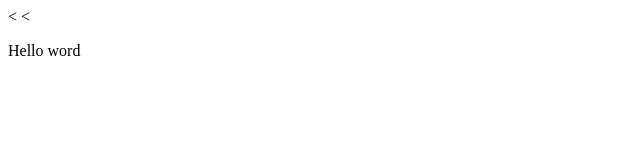
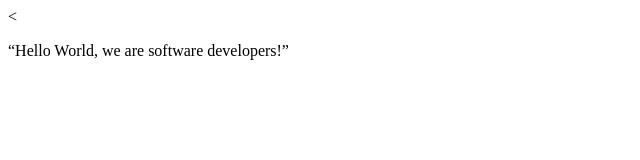
Before and after one commit to Abdoulaye-Thespy/Njigouh-Amanuel, a plain HTML site: page index.html in a window 1280 px wide. Shown: the whole page, without its empty margins (0-640 px from the left). Drawn offline with Linux system fonts and the light colour scheme.

Commit message:
Update index.html

```diff
--- a/index.html
+++ b/index.html
@@ -6,9 +6,6 @@
     <title></title>
   </head>
   <body>
-
-
-
-    <<p>Hello word</p>
+  <p>“Hello World, we are software developers!” </p>
   </body>
 </html>
```
